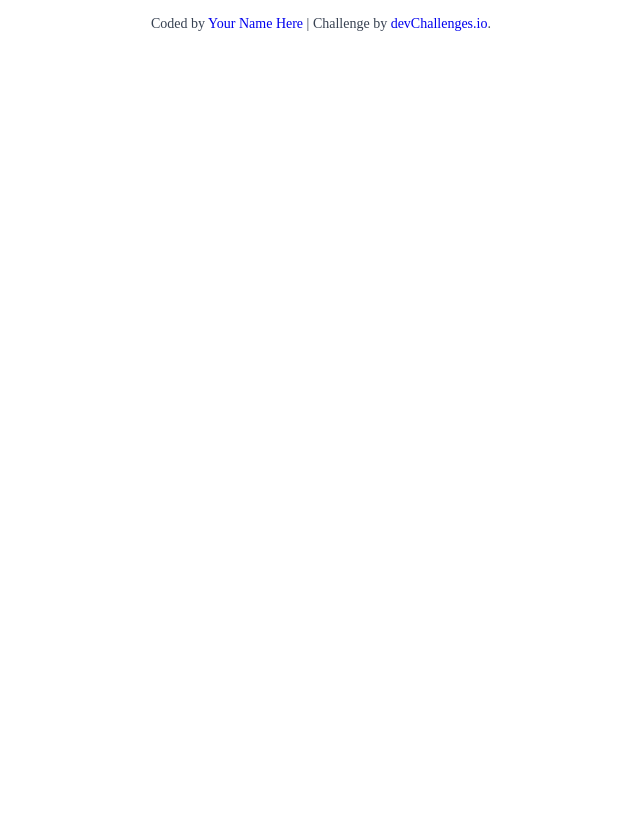
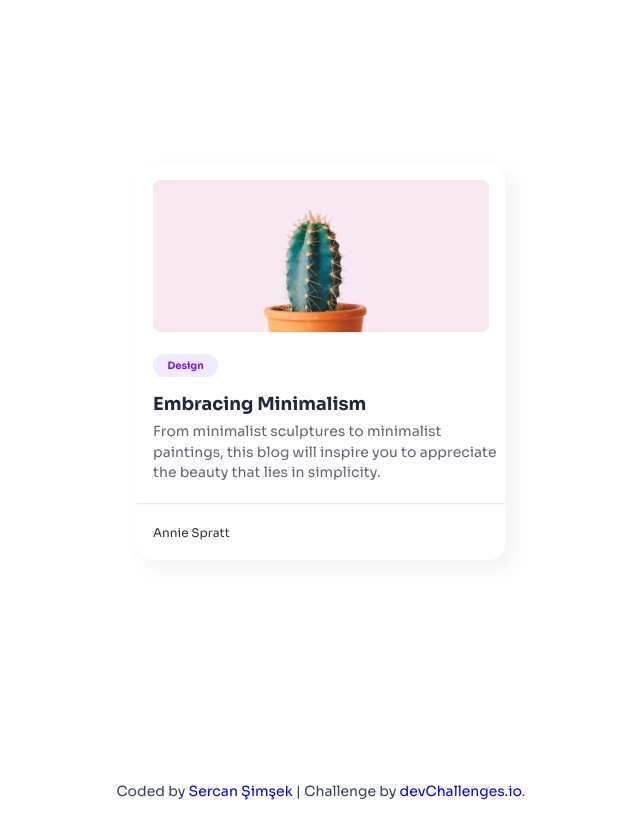
Before and after one commit to sercansimsek/minimal-blog-card, a plain HTML site: page index.html in a window 1280 px wide. Shown: the whole page, without its empty margins (319-959 px from the left). Drawn offline with Linux system fonts and the light colour scheme.

Commit message:
Card styles implemented

```diff
--- a/index.html
+++ b/index.html
@@ -4,53 +4,40 @@
 		<meta charset="UTF-8" />
 		<meta name="viewport" content="width=device-width, initial-scale=1.0" />
 
+		<link rel="preconnect" href="https://fonts.googleapis.com" />
+		<link rel="preconnect" href="https://fonts.gstatic.com" crossorigin />
 		<link
-      rel="icon"
-      href="resources/favicon.ico"
-      type="image/x-icon"
-      sizes="96x96"
+			href="https://fonts.googleapis.com/css2?family=Inter:ital,opsz,wght@0,14..32,100..900;1,14..32,100..900&family=Roboto+Mono:ital,wght@0,100..700;1,100..700&family=Sora:wght@100..800&display=swap"
+			rel="stylesheet"
 		/>
 
+		<link rel="stylesheet" href="styles.css" />
+
 		<title>devChallenges.io | Minimal Blog Card</title>
-
-    <!--You are welcome to delete these styles or modify them in your own stylesheet -->
-    <style>
-      * {
-        margin: 0;
-        padding: 0;
-        box-sizing: border-box;
-      }
-
-      body {
-        height: 100vh;
-      }
-
-      .author-info {
-        font-size: 14px;
-        text-align: center;
-        margin-top: 16px;
-        color: rgb(55, 65, 81);
-      }
-
-      .author-info a {
-        text-decoration: none;
-      }
-    </style>
 	</head>
 	<body>
-    <!-- Design
+		<div class="card">
+			<div class="card-image">
+				<img src="./assets/Cactus.jpg" alt="cactus" />
+			</div>
+			<div class="card-category">Design</div>
+			<div class="card-description">
+				<h3>Embracing Minimalism</h3>
 
-  Embracing Minimalism
+				<p>
+					From minimalist sculptures to minimalist paintings, this blog will
+					inspire you to appreciate the beauty that lies in simplicity.
+				</p>
+			</div>
+			<hr />
+			<div class="card-author">Annie Spratt</div>
+		</div>
 
-  From minimalist sculptures to minimalist paintings, this blog will inspire you to appreciate the beauty that lies in simplicity.
-
-  Annie Spratt -->
-
-    <div class="author-info">
-      Coded by <a href="#">Your Name Here</a> | Challenge by
+		<footer class="author-info">
+			Coded by <a href="#">Sercan Şimşek</a> | Challenge by
 			<a href="https://www.devchallenges.io?ref=challenge" target="_blank"
 				>devChallenges.io</a
 			>.
-    </div>
+		</footer>
 	</body>
 </html>
--- a/styles.css
+++ b/styles.css
@@ -0,0 +1,83 @@
+* {
+	margin: 0;
+	padding: 0;
+	box-sizing: border-box;
+}
+
+body {
+  display: flex;
+  flex-direction: column;
+  justify-content: space-between;
+  align-items: center;
+	height: 100vh;
+  font-family: Sora, serif;
+}
+
+.card {
+	width: 23rem;
+  box-shadow: 8px 8px 20px 0px rgba(85, 85, 85, 0.08);
+  border-radius: 1rem;
+  margin-top: 10.25rem;
+}
+
+.card-image {
+  padding: 1rem;
+}
+
+img {
+  border-radius: .5rem;
+}
+
+.card-category {
+  display: inline-block;
+  background: #F2EAFD;
+  border-radius: 1rem;
+  padding: .3rem .9rem;
+  color: #7C19EE;
+  font-size: 10px;
+  font-weight: bold;
+  margin-bottom: 1rem;
+  margin-left: 1rem;
+}
+
+.card-description {
+  display: flex;
+  flex-direction: column;
+  gap: 6px;
+  margin-left: 1rem;
+}
+
+h3 {
+  font-size: 18px;
+  color: #20293A;
+}
+
+p {
+  font-size: 14px;
+  color: #394150;
+  margin-bottom: 20px;
+  line-height: 1.3rem;
+  opacity: 0.8;
+}
+
+hr {
+  border-color: #E5EAF0;
+  opacity: 0.2;
+}
+
+.card-author {
+  padding: 20px 1rem;
+  font-size: 12px;
+  opacity: 0.8;
+}
+
+.author-info {
+	font-size: 14px;
+	text-align: center;
+	margin-top: 16px;
+	color: rgb(55, 65, 81);
+}
+
+.author-info a {
+	text-decoration: none;
+}
```
Lines whose indentation alone changed are shown as unchanged.
